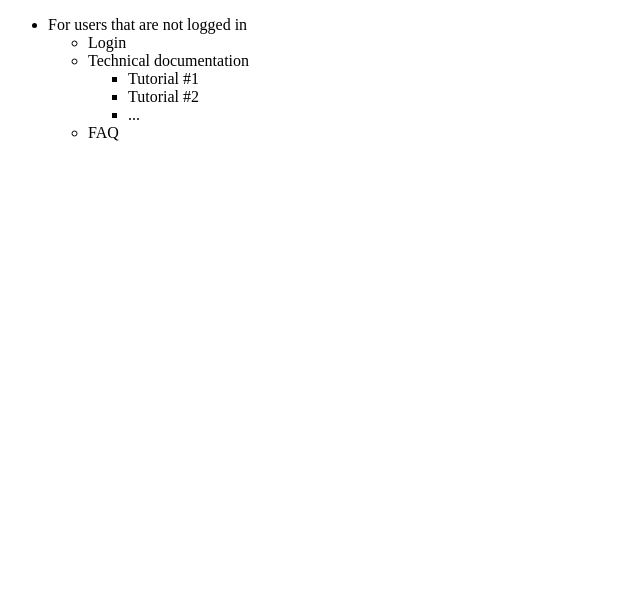
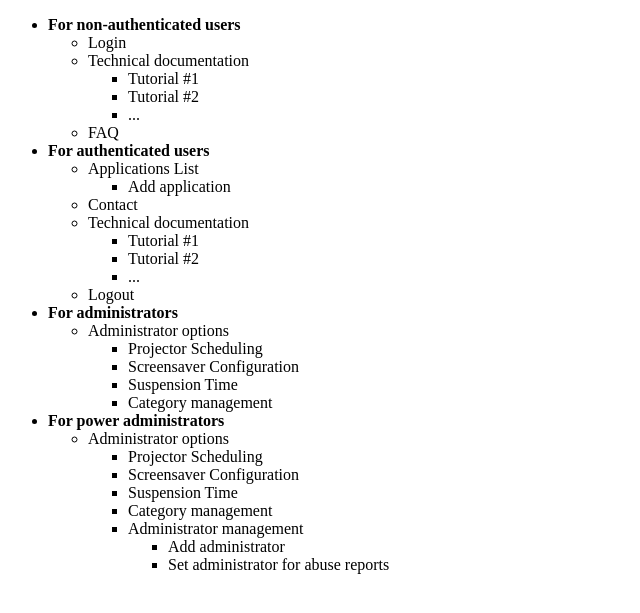
Before and after one commit to alcides/wallmanager, a Django app: template webmanager/templates/sitemap.html in a window 1280 px wide. Shown: the top 613 px of the page, without its empty margins (0-640 px from the left). Run offline with Django 3.2, Linux system fonts and the light colour scheme; the template is opened without the code that fills it, so the values that code supplies are empty; parts of the project's set-up code (start-up, migrations or seed data) failed here and were passed over.

Commit message:
Sitemap prototype complete.

```diff
--- a/webmanager/templates/sitemap.html
+++ b/webmanager/templates/sitemap.html
@@ -7,7 +7,7 @@
 </head>
 <body>
     <ul>
-        <li>For users that are not logged in
+        <li><b>For non-authenticated users</b>
             <ul>
                 <li>Login</li>
                 <li>Technical documentation
@@ -20,6 +20,54 @@
                 <li>FAQ</li>
             </ul>
         </li>
+        <li><b>For authenticated users</b>
+            <ul>
+            <li>Applications List
+                <ul>
+                    <li>Add application</li>
+                </ul>
+            </li>
+            <li>Contact</li>
+            <li>Technical documentation
+                    <ul>
+                        <li>Tutorial #1</li>
+                        <li>Tutorial #2</li>
+                        <li>...</li>
+                    </ul>
+            </li>
+            <li>Logout</li>
+            </ul>
+        </li>
+        <li><b>For administrators</b>
+            <ul>
+                <li>Administrator options
+                    <ul>
+                        <li>Projector Scheduling</li>
+                        <li>Screensaver Configuration</li>
+                        <li>Suspension Time</li>
+                        <li>Category management</li>
+                    </ul>
+                </li>
+            </ul>
+        </li>
+        <li><b>For power administrators</b>
+            <ul>
+                <li>Administrator options
+                    <ul>
+                        <li>Projector Scheduling</li>
+                        <li>Screensaver Configuration</li>
+                        <li>Suspension Time</li>
+                        <li>Category management</li>
+                        <li>Administrator management
+                            <ul>
+                                <li>Add administrator</li>
+                                <li>Set administrator for abuse reports</li>
+                            </ul>
+                        </li>
+                    </ul>
+                </li>
+            </ul>
+        </li>
     </ul>
 </body>
 </html>
```
